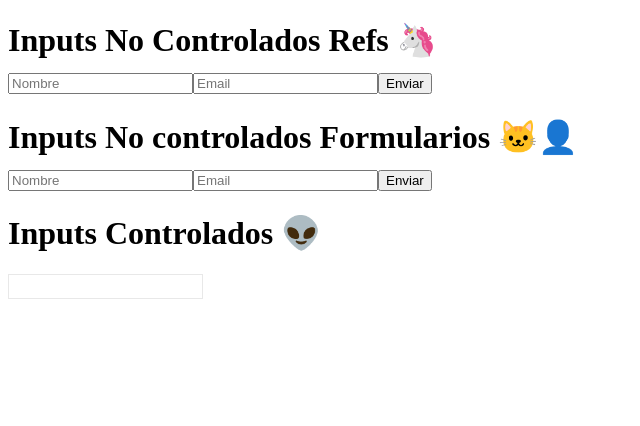
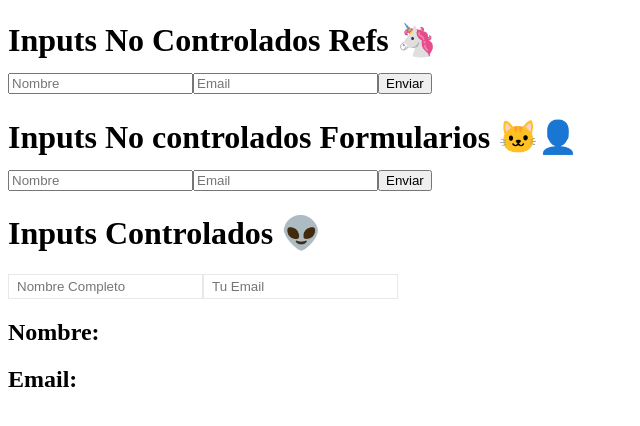
Before and after one commit to JosePabloRomero/fundamentos-react, a React (Create React App) app: page / in a window 1280 px wide. Shown: the top 426 px of the page, without its empty margins (0-640 px from the left). Built offline with nearby package versions, Linux system fonts and the light colour scheme.

Commit message:
Se implemento una version mas completa de los inputs controlados, con propagacion de datos

```diff
--- a/src/components/InputControlado/InputControlado.js
+++ b/src/components/InputControlado/InputControlado.js
@@ -21,7 +21,9 @@ class InputControlado extends Component{
         if (text.trim() !== '' && text.trim().length < 5) {
             color = 'red'
         }
+
         this.setState({ text,color })
+        this.props.onChange(this.props.name, text)
     }
     render(){
         const styles = {
@@ -35,19 +37,44 @@ class InputControlado extends Component{
                 value={this.state.text}
                 onChange={this.actualizar}
                 style={styles}
+                placeholder={this.props.placeholder}
             />
         )
     }
 }
 
 class App extends Component{
+    state = {
+        name: '',
+        email: ''
+    }
+    actualizar = (name, text) => {
+        this.setState({
+            [name]: text
+        })
+    }
     render(){
         return(
             <div>
                 <h1>
                     Inputs Controlados <Alien/>
                 </h1>
-                <InputControlado></InputControlado>
+                <InputControlado
+                    onChange={this.actualizar}
+                    name='name'
+                    placeholder='Nombre Completo'
+                />
+                <InputControlado
+                    onChange={this.actualizar}
+                    name='email'
+                    placeholder='Tu Email'
+                />
+                <h2>
+                    Nombre: {this.state.name}
+                </h2>
+                <h2>
+                    Email: {this.state.email}
+                </h2>
             </div>
         )
     }
```
